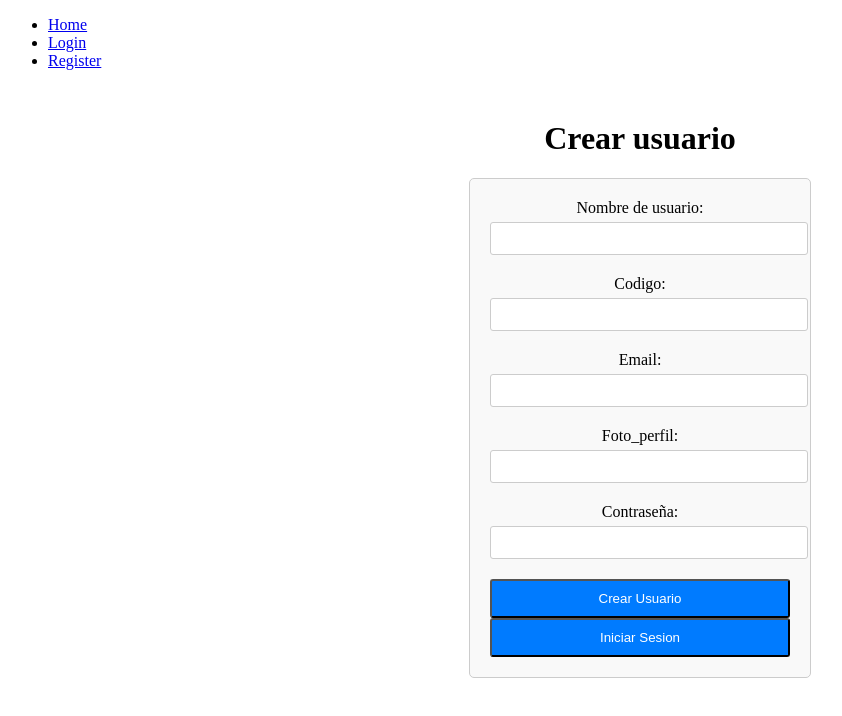
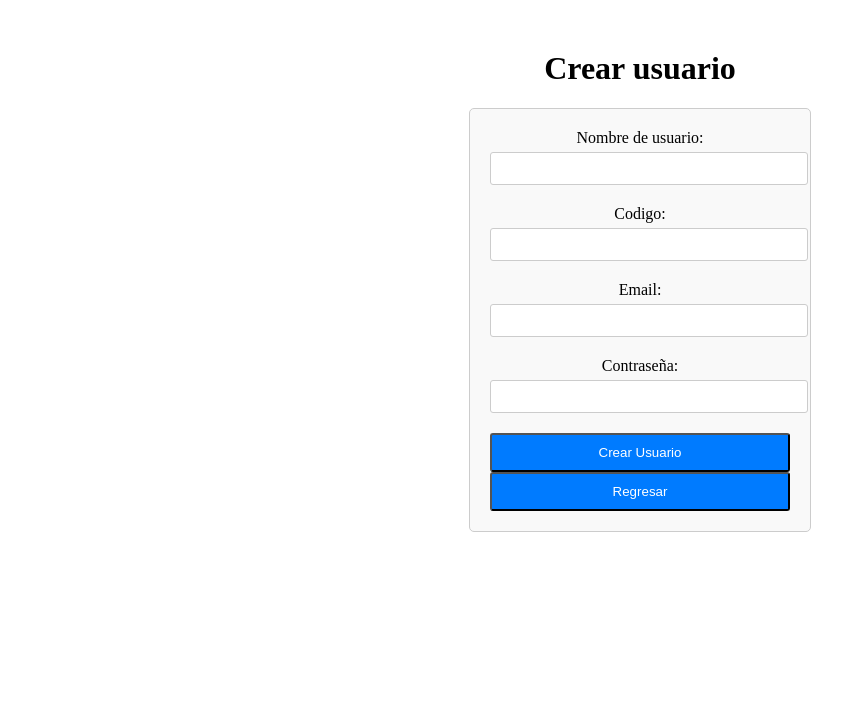
Before and after one commit to CesarUrquizo018/Proyecto-TAD-G4, a React (Create React App) app in the folder proyecto-tad-g4/client/: page /register in a window 1280 px wide. Shown: the top 716 px of the page, without its empty margins (0-842 px from the left). Built offline with nearby package versions, Linux system fonts and the light colour scheme.

Commit message:
homePage v1

```diff
--- a/proyecto-tad-g4/client/src/App.js
+++ b/proyecto-tad-g4/client/src/App.js
@@ -11,20 +11,7 @@ const App = () => {
   return (
     <Router>
       <div>
-        {/* Navegación */}
-        <nav>
-          <ul>
-            <li>
-              <Link to="/home">Home</Link>
-            </li>
-            <li>
-              <Link to="/login">Login</Link>
-            </li>
-            <li>
-              <Link to="/register">Register</Link>
-            </li>
-          </ul>
-        </nav>
+
 
         {/* Rutas */}
         <Routes>
--- a/proyecto-tad-g4/client/src/pages/HomePage.js
+++ b/proyecto-tad-g4/client/src/pages/HomePage.js
@@ -1,10 +1,25 @@
 // src/pages/HomePage.js
+import React, { useState } from 'react';
+import axios from 'axios';
+import { useNavigate } from 'react-router-dom';
+import { useLocation } from 'react-router-dom';
+import '../assets/styles/user_page.css'; // Ajusta la ruta si es necesario
+import { BrowserRouter as Router, Routes, Route, Link } from 'react-router-dom';
 
-import React from 'react';
+function HomePage(){
+  return (
 
-const HomePage = () => {
-  return (
     <div>
+        <nav>
+          <ul>
+            <li>
+              <Link to="/home">Home</Link>
+            </li>
+            <li>
+              <Link to="/user">User</Link>
+            </li>
+          </ul>
+        </nav>
       <h1>Home Page</h1>
       {/* Otros elementos de tu Home Page aquí */}
     </div>
--- a/proyecto-tad-g4/client/src/pages/LoginPage.js
+++ b/proyecto-tad-g4/client/src/pages/LoginPage.js
@@ -3,7 +3,7 @@ import React, { useState } from 'react';
 import axios from 'axios';
 import { useNavigate } from 'react-router-dom';
 import '../assets/styles/login.css'; // Ajusta la ruta si es necesario
-
+import { BrowserRouter as Router, Routes, Route, Link } from 'react-router-dom';
 function LoginPage() {
     const [username, setUsername] = useState('');
     const [password, setPassword] = useState('');
@@ -16,7 +16,7 @@ function LoginPage() {
             const response = await axios.post('http://localhost:3000/login', { username, password });
             setMessage(response.data.message);
             // Navegar a otra ruta en caso de inicio de sesión exitoso
-            navigate('/user', {state: { usuario: response.data.usuario } }); // Cambia '/ruta-de-destino' por la ruta deseada
+            navigate('/home', {state: { usuario: response.data.usuario } }); // Cambia '/ruta-de-destino' por la ruta deseada
         } catch (error) {
             setMessage(error.response ? error.response.data.message : 'Error de conexión');
         }
--- a/proyecto-tad-g4/client/src/pages/RegisterPage.js
+++ b/proyecto-tad-g4/client/src/pages/RegisterPage.js
@@ -1,33 +1,32 @@
-// src/pages/HomePage.js
 import React, { useState } from 'react';
 import axios from 'axios';
 import { useNavigate } from 'react-router-dom';
-import '../assets/styles/registro_usuario.css'; // Ajusta la ruta si es necesario
+import '../assets/styles/registro_usuario.css';
 
 function RegisterPage() {
     const [username, setUsername] = useState('');
     const [codigo, setCodigo] = useState('');
     const [email, setEmail] = useState('');
-    const [foto_perfil, setFoto_Perfil] = useState('');
     const [password, setPassword] = useState('');
     const [message, setMessage] = useState('');
-    const navigate = useNavigate(); // Hook para navegar
+    const navigate = useNavigate();
+
+    // Establecer el valor predeterminado para la foto de perfil
+    const defaultProfilePhoto = `${username}.jpg`;
 
     const handleSubmit = async (e) => {
         e.preventDefault();
         try {
-            const response = await axios.post('http://localhost:3000/register', { username,codigo,email,foto_perfil,password });
+            const response = await axios.post('http://localhost:3000/register', { username, codigo, email, foto_perfil: defaultProfilePhoto, password });
             setMessage(response.data.message);
-            // Navegar a otra ruta en caso de inicio de sesión exitoso
-            navigate('/user',{state: { usuario: response.data.usuario } }); // Cambia '/ruta-de-destino' por la ruta deseada
+            navigate('/home', { state: { usuario: response.data.usuario } });
         } catch (error) {
             setMessage(error.response ? error.response.data.message : 'Error de conexión');
         }
     };
 
     const handleCreateClick = () => {
-        // Utiliza navigate para ir a la página de registro
-        navigate('/login'); // Ajusta la ruta según tu configuración de rutas
+        navigate('/login');
     };
 
     return (
@@ -47,18 +46,15 @@ function RegisterPage() {
                     <input type="text" id="email" value={email} onChange={(e) => setEmail(e.target.value)} />
                 </div>
                 <div className="form-group">
-                    <label htmlFor="foto_perfil">Foto_perfil:</label>
-                    <input type="text" id="foto_perfil" value={foto_perfil} onChange={(e) => setFoto_Perfil(e.target.value)} />
-                </div>
-                <div className="form-group">
                     <label htmlFor="password">Contraseña:</label>
                     <input type="password" id="password" value={password} onChange={(e) => setPassword(e.target.value)} />
                 </div>
                 <button type="submit" className="btn-crear_usuario">Crear Usuario</button>
-                <button type="button" onClick={handleCreateClick} className="btn-login">Iniciar Sesion</button>
+                <button type="button" onClick={handleCreateClick} className="btn-login">Regresar</button>
             </form>
             {message && <p className="message">{message}</p>}
         </div>
     );
 }
+
 export default RegisterPage;
```
